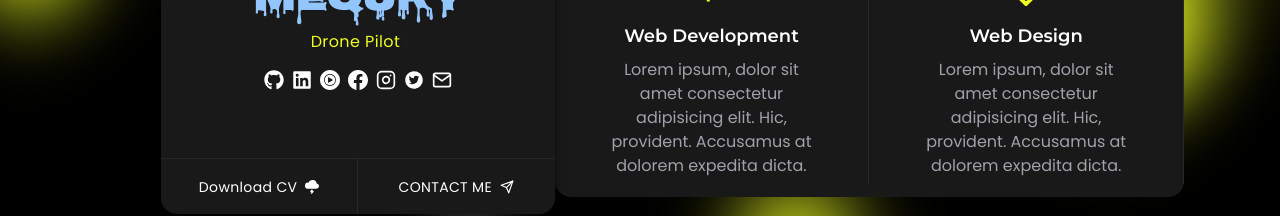
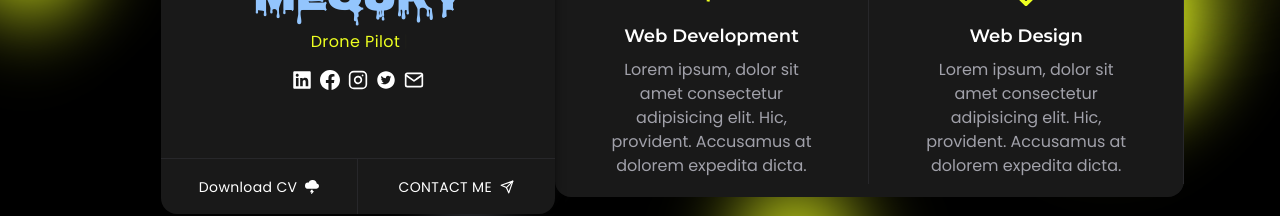
Before and after one commit to oladsdan/MequryPortfolio, a React (Create React App) app: page / in a window 1280 px wide. Shown: the part 526-742 px from the top of the page. Built offline with nearby package versions, Linux system fonts and the light colour scheme.

Commit message:
social links

```diff
--- a/src/components/home/Left.js
+++ b/src/components/home/Left.js
@@ -34,27 +34,32 @@ const Left = () => {
             <Cursor cursorBlinking="false" cursorStyle="|" />
           </p>
           <div className="flex justify-center gap-2 mt-2">
-            <span className="hover:text-designColor duration-300 cursor-pointer text-xl">
-              <FaGithub />
-            </span>
-            <span className="hover:text-designColor duration-300 cursor-pointer text-xl">
-              <FaLinkedin />
-            </span>
-            <span className="hover:text-designColor duration-300 cursor-pointer text-xl">
-              <SiYoutubemusic />
-            </span>
+            <a href="https://www.linkedin.com/in/mequrythink?utm_source=share&utm_campaign=share_via&utm_content=profile&utm_medium=ios_app" target="blank">
+              <span className="hover:text-designColor duration-300 cursor-pointer text-xl">
+                <FaLinkedin />
+              </span>
+            </a>
+           <a href="https://www.facebook.com/mequrythink?mibextid=LQQJ4d" target="blank">
             <span className="hover:text-designColor duration-300 cursor-pointer text-xl">
               <BsFacebook />
             </span>
+           </a>
+           <a href="https://www.instagram.com/mequrythink?igsh=MWQ4dDdoamV1cGtuNQ%3D%3D&utm_source=qr">
             <span className="hover:text-designColor duration-300 cursor-pointer text-xl">
               <FiInstagram />
             </span>
+           </a>
+           <a href="www.twitter.com/@imequry">
             <span className="hover:text-designColor duration-300 cursor-pointer text-xl">
               <AiFillTwitterCircle />
             </span>
+
+           </a>
+           <a href="mailto:makoozee007@gmail.com">
             <span className="hover:text-designColor duration-300 cursor-pointer text-xl">
               <FiMail />
             </span>
+           </a>
           </div>
         </div>
         <div className="flex h-14">
```
